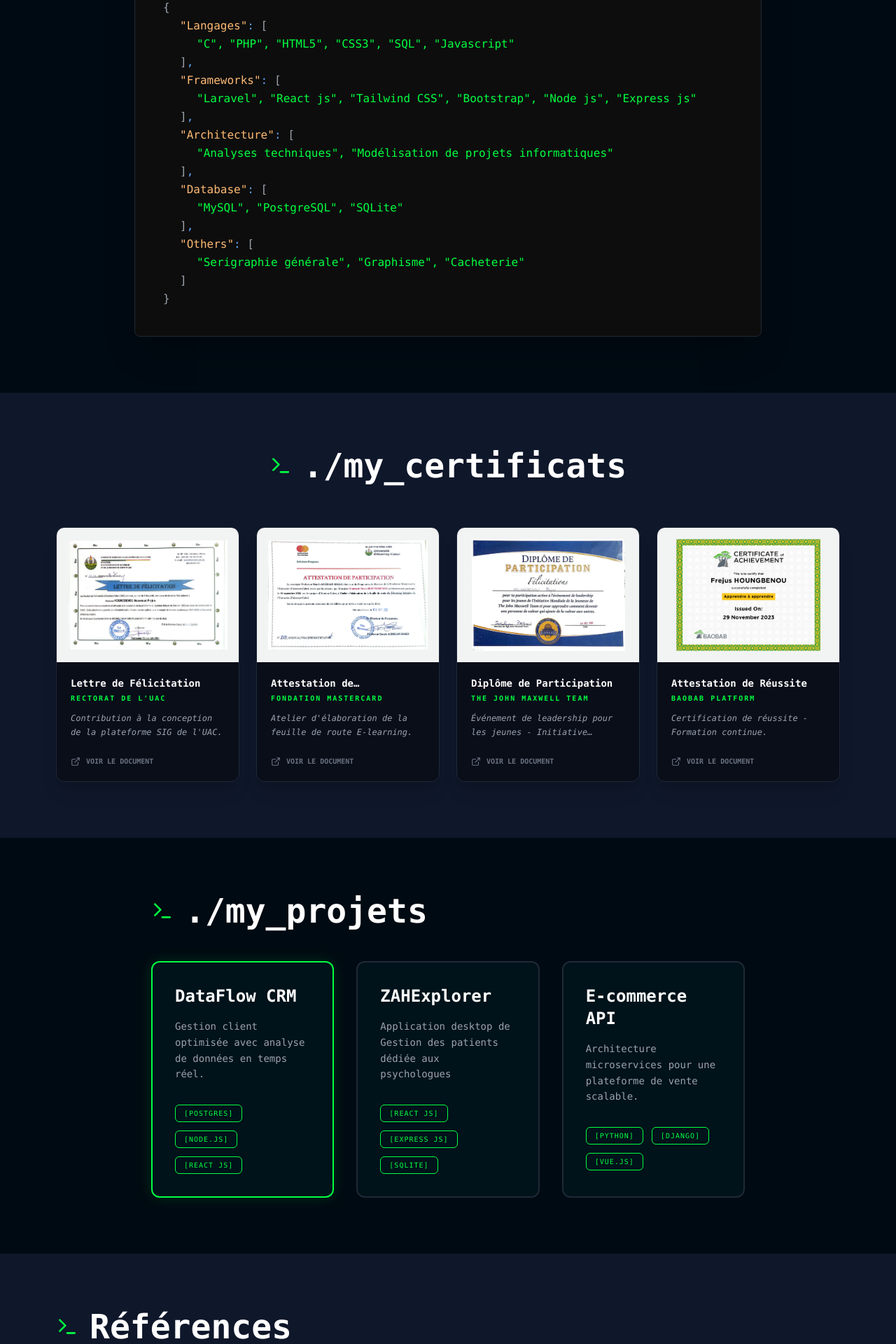
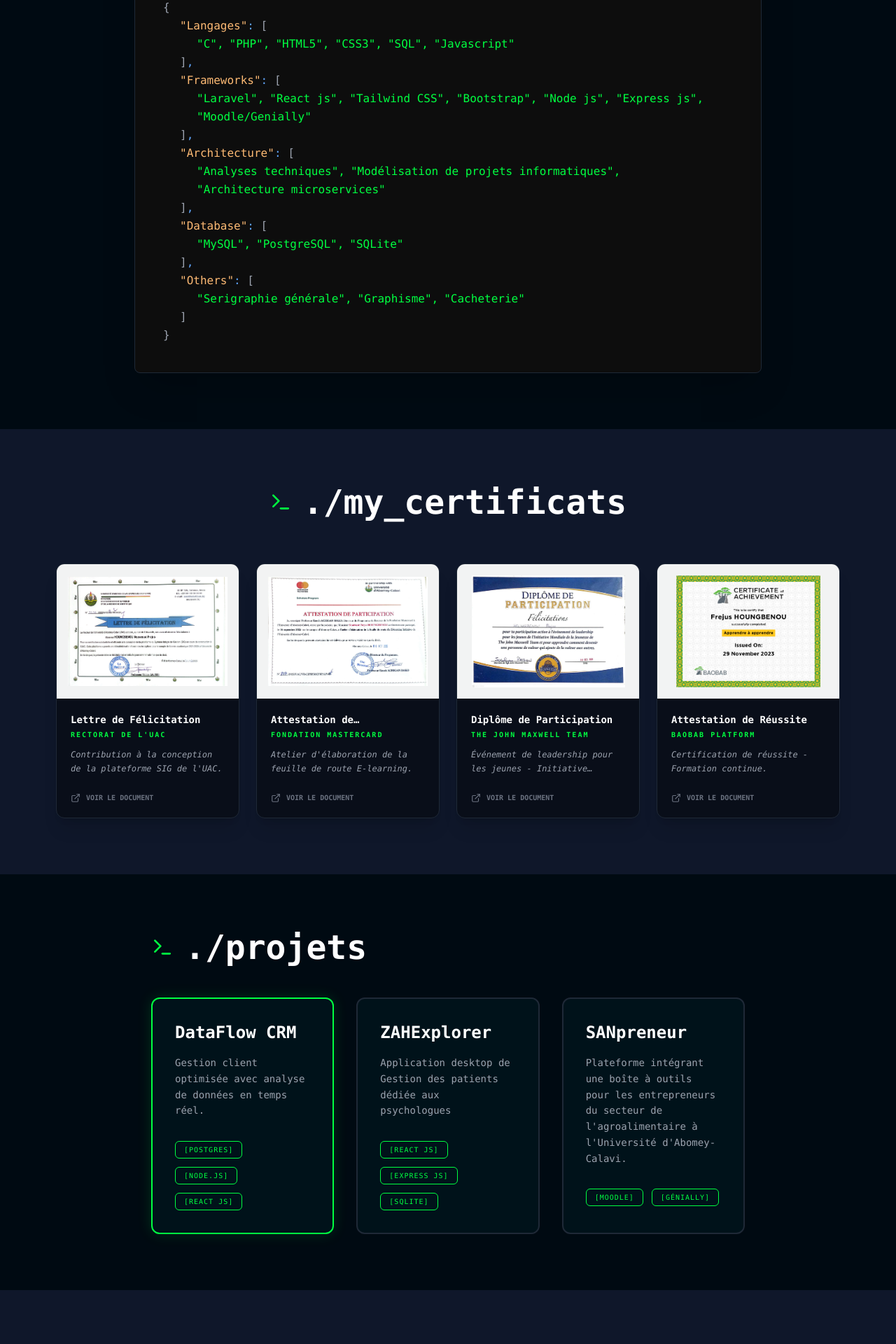
Before and after one commit to FrejusHO/Mon-portfolio, a React (Vite) app: page / in a window 1280 px wide. Shown: the part 3560-5480 px from the top of the page at 70% size. Built offline with nearby package versions, Linux system fonts and the light colour scheme.

Commit message:
Update projet

```diff
--- a/src/components/Projects.jsx
+++ b/src/components/Projects.jsx
@@ -15,9 +15,9 @@ const Projects = () => {
       highlight: false
     },
     {
-      title: "E-commerce API",
-      description: "Architecture microservices pour une plateforme de vente scalable.",
-      tags: ["Python", "Django", "Vue.js"],
+      title: "SANpreneur",
+      description: "Plateforme intégrant une boîte à outils pour les entrepreneurs du secteur de l'agroalimentaire à l'Université d'Abomey-Calavi.",
+      tags: ["Moodle", "Génially", ],
       highlight: false
     }
   ];
@@ -27,7 +27,7 @@ const Projects = () => {
       <div className="container mx-auto px-6 max-w-4xl mx-auto">
         <h2 className="text-4xl md:text-5xl font-bold text-white text-center mb-12 flex items-center gap-4 ">
             <Terminal className="text-neonGreen text-4xl" size={32} />
-             ./my_projets
+             ./projets
 
         </h2>
 
--- a/src/components/Skills.jsx
+++ b/src/components/Skills.jsx
@@ -3,8 +3,8 @@ import { Terminal } from 'lucide-react';
 const Skills = () => {
   const stack = {
     "Langages": ["C", "PHP", "HTML5", "CSS3", "SQL", "Javascript"],
-    "Frameworks": ["Laravel", "React js", "Tailwind CSS", "Bootstrap", "Node js","Express js"],
-    "Architecture": ["Analyses techniques",  "Modélisation de projets informatiques"],
+    "Frameworks": ["Laravel", "React js", "Tailwind CSS", "Bootstrap", "Node js","Express js", "Moodle/Genially"],
+    "Architecture": ["Analyses techniques",  "Modélisation de projets informatiques", "Architecture microservices"],
     "Database": ["MySQL", "PostgreSQL", "SQLite"],
     "Others" : ["Serigraphie générale","Graphisme", "Cacheterie"]
   };
```
